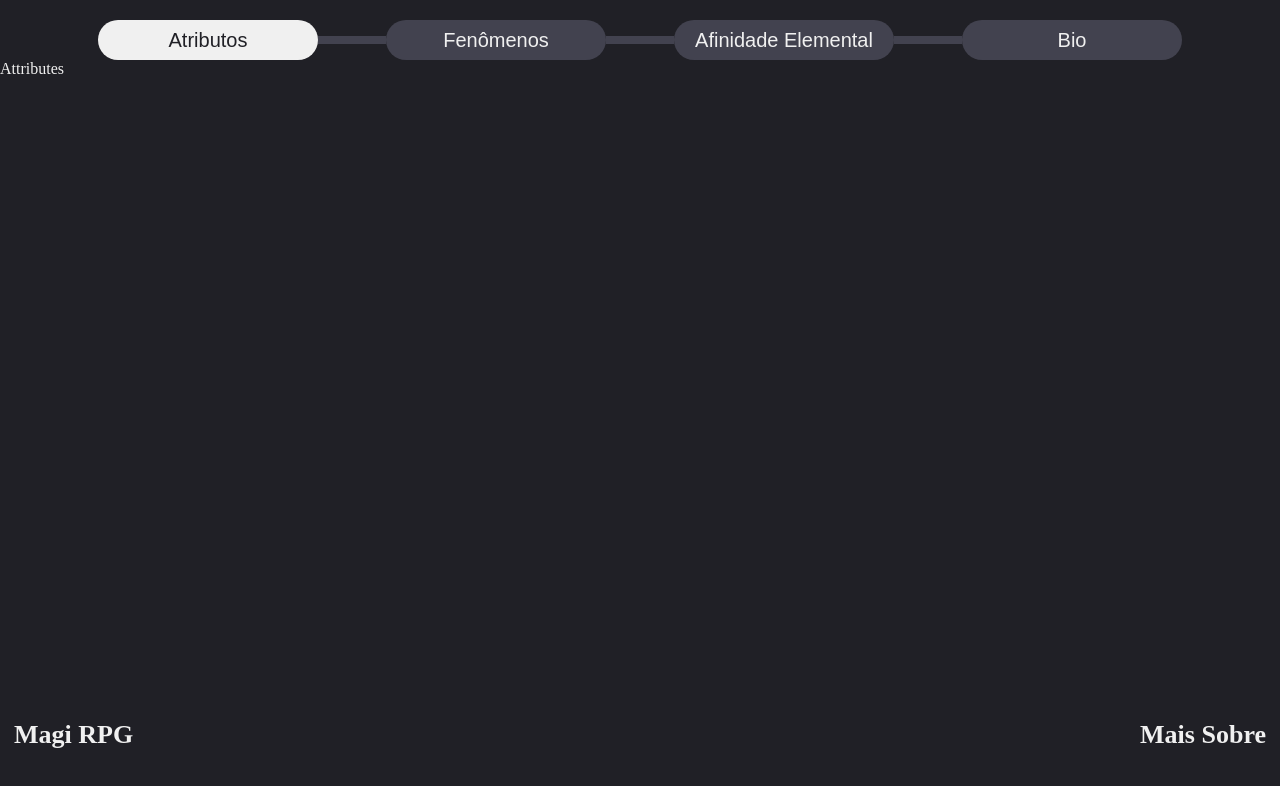
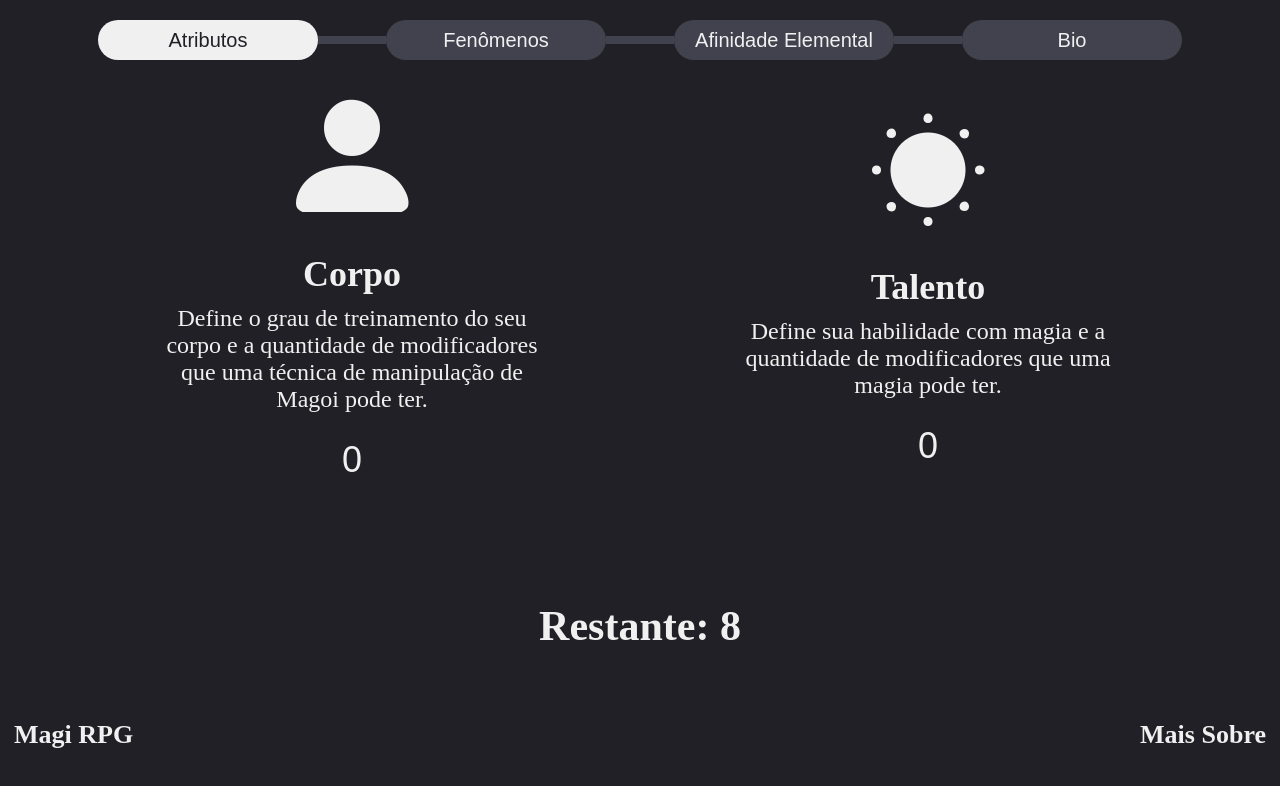
Before and after one commit to ThalesDaviSouza/magi-rpg, a Vue app: page /createsheet in a window 1280 px wide. Shown: the top 786 px of the page. Built offline with nearby package versions, Linux system fonts and the light colour scheme.

Commit message:
[Add] Attribute Cards

```diff
--- a/index.html
+++ b/index.html
@@ -4,6 +4,7 @@
     <meta charset="UTF-8">
     <link rel="icon" href="/favicon.ico">
     <meta name="viewport" content="width=device-width, initial-scale=1.0">
+    <link rel="stylesheet" href="https://cdn.jsdelivr.net/npm/bootstrap-icons@1.11.3/font/bootstrap-icons.min.css">
     <title>Magi RPG</title>
   </head>
   <body>
--- a/src/assets/base.css
+++ b/src/assets/base.css
@@ -6,4 +6,5 @@
     --blue-secundary: #234A8C;
     --background-blue: #1D2457;
     --font-color: #F0F0F0;
+    --red-base: #E75656;
 }
--- /dev/null
+++ b/src/components/createSheet/AttributeCard.vue
@@ -0,0 +1,92 @@
+<template>
+    <label :for="inputId">
+        <div class="attribute_card">
+            <div class="card_icon">
+                <i :class="props.icon"></i>
+            </div>
+            <h1 class="card_title">{{ props.title }}</h1>
+            <div class="card_body">
+                <span>
+                    {{ props.text }}
+                </span>
+                <input class="card_input" type="number"
+                :id="inputId"
+                v-model="actualValue"
+                @input="valueChanged"
+                />
+            </div>
+        </div>
+    </label>
+</template>
+
+<script setup lang="ts">
+    import { computed, ref } from 'vue';
+    import { AttributeCardInterface } from '../../types/AttributeCard'
+
+    const props = defineProps<AttributeCardInterface>();
+
+    const actualValue = ref(props.value);
+
+    const emit = defineEmits<{
+        (e: 'update:value', value: number): number
+    }>();
+
+    const valueChanged = (a:PointerEvent):void => {
+        emit('update:value', actualValue.value);
+    };
+
+    const inputId = computed(() => 'card-input' + props.title );
+
+</script>
+
+<style scoped>
+    label{
+        width: 35%;
+    }
+    .attribute_card{
+        width: 100%;
+        display: flex;
+        justify-content: center;
+        align-items: center;
+        flex-direction: column;
+    }
+
+    .card_body{
+        display: flex;
+        flex-direction: column;
+    }
+    .card_icon{
+        font-size: 150px;
+    }
+    .card_title{
+        margin: 5px;
+        font-size: 36px;
+    }
+    .card_body span{
+        text-align: center;
+        padding: 5px 30px 5px 30px;
+        font-size: 24px;
+    }
+    input::-webkit-outer-spin-button,
+    input::-webkit-inner-spin-button {
+        -webkit-appearance: none;
+        margin: 0;
+    }
+    .card_input{
+        background-color: transparent;
+        color: var(--font-color);
+        border: 0;
+        outline: none;
+
+        font-size: 36px;
+        text-align: center;
+        margin-top: 20px;
+
+        transition: all 0.2s;
+    }
+
+    .card_input:hover{
+        filter: brightness(0.8);
+    }
+
+</style>
--- /dev/null
+++ b/src/components/createSheet/AttributesForm.vue
@@ -0,0 +1,72 @@
+<template>
+    <section>
+        <div class="attributes_container">
+            <AttributeCard
+              :title="'Corpo'"
+              :text="corpoCardText"
+              :icon="'bi bi-person-fill'"
+              v-model:value="corpoValue"
+            />
+            <AttributeCard
+              :title="'Talento'"
+              :text="talentoCardText"
+              :icon="'bi bi-brightness-low-fill'"
+              v-model:value="talentoValue"
+            />
+        </div>
+        <h2 :class="{'text-red': remaining < 0}">
+            Restante: {{ remaining }}
+        </h2>
+    </section>
+</template>
+
+<script setup lang="ts">
+    import { computed, ref } from "vue";
+    import AttributeCard from "./AttributeCard.vue";
+
+    const maxPoints = 8;
+
+    const corpoCardText =
+    `Define o grau de treinamento do seu corpo
+     e a quantidade de modificadores que uma
+     técnica de manipulação de Magoi pode ter.`;
+
+    const corpoValue = ref(0);
+
+    const talentoCardText =
+    `Define sua habilidade com magia e a
+     quantidade de modificadores que uma
+     magia pode ter.`;
+
+    const talentoValue = ref(0);
+
+    const remaining = computed(() => {
+        return maxPoints - corpoValue.value - talentoValue.value
+    });
+
+</script>
+
+<style scoped>
+    section{
+        display: flex;
+        flex-direction: column;
+        justify-content: center;
+        align-items: center;
+        min-height: 80vh;
+    }
+
+    h2{
+        margin-top: 120px;
+        font-size: 42px;
+    }
+
+    .attributes_container{
+        display: flex;
+        flex-direction: row;
+        justify-content: space-evenly;
+        align-items: center;
+    }
+
+    .text-red{color: var(--red-base);}
+
+</style>
--- /dev/null
+++ b/src/types/AttributeCard.ts
@@ -0,0 +1,6 @@
+export interface AttributeCardInterface{
+    text?: string,
+    title?: string,
+    icon?: string,
+    value?: number
+}
--- a/src/views/CreateSheetView.vue
+++ b/src/views/CreateSheetView.vue
@@ -1,6 +1,7 @@
 <script setup lang="ts">
   import { computed, ref } from "vue";
   import DefaultBtn from '../components/DefaultBtn.vue'
+  import AttributesForm from '../components/createSheet/AttributesForm.vue'
   import {
         BtnColors,
         BtnFontColors,
@@ -74,7 +75,9 @@
         />
       </div>
     </nav>
-    <div v-show="actualStage == stages.attributes">Attributes</div>
+    <div v-show="actualStage == stages.attributes">
+      <AttributesForm />
+    </div>
     <div v-show="actualStage == stages.phenomena">phenomena</div>
     <div v-show="actualStage == stages.affinity">affinity</div>
     <div v-show="actualStage == stages.bio">Bio</div>
```
